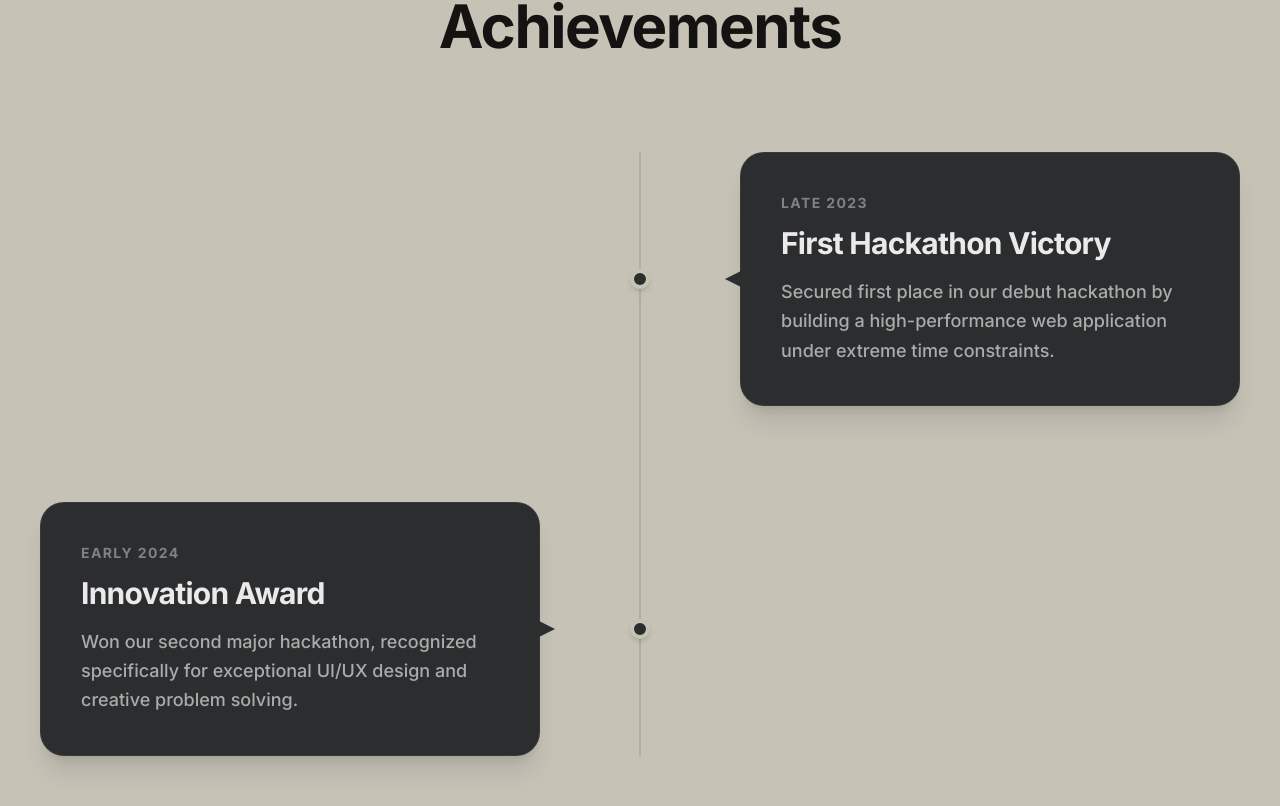
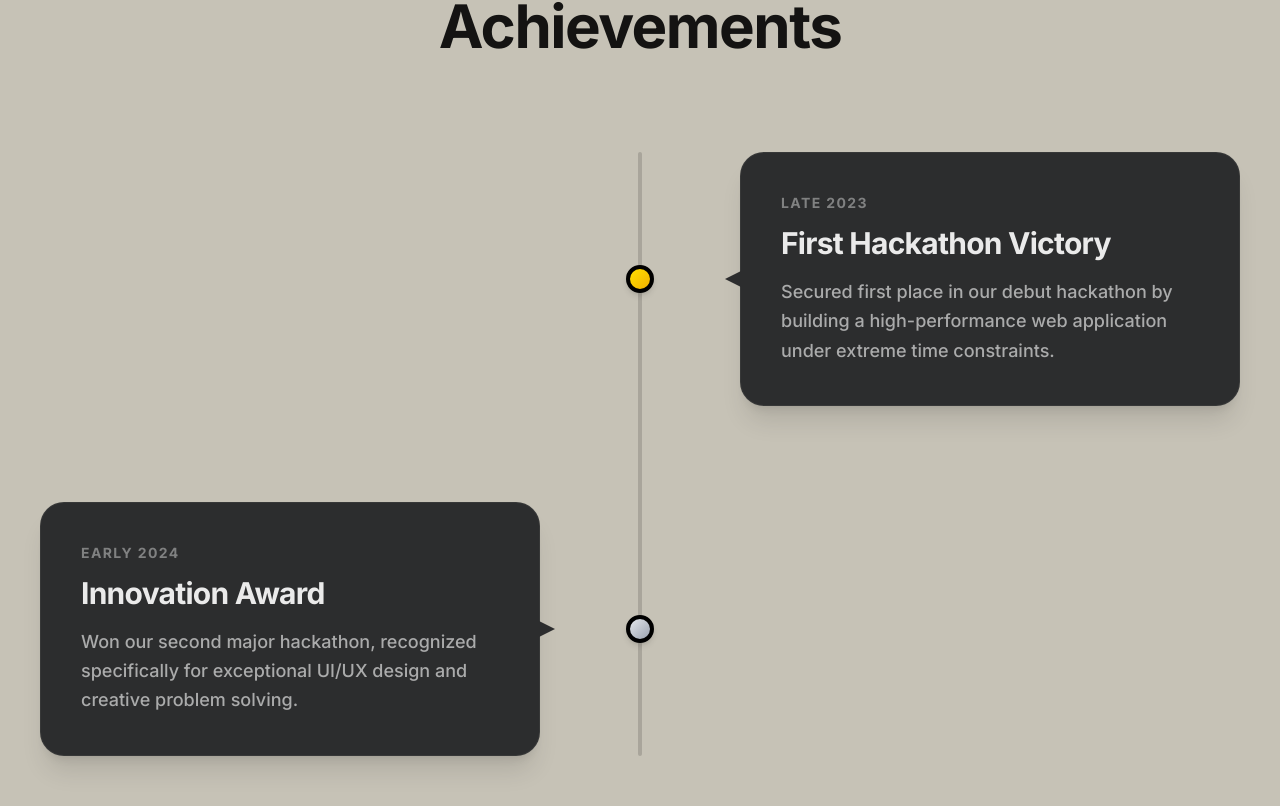
Before and after one commit to Darklordlucy/TeamArise, a Next.js app: page / in a window 1280 px wide. Shown: the part 4592-5398 px from the top of the page. Built offline with nearby package versions, Linux system fonts and the light colour scheme.

Commit message:
change in the dots

```diff
--- a/src/components/Achievements.tsx
+++ b/src/components/Achievements.tsx
@@ -7,12 +7,14 @@ const achievements = [
     title: "First Hackathon Victory",
     date: "Late 2023",
     description: "Secured first place in our debut hackathon by building a high-performance web application under extreme time constraints.",
+    dotColor: "bg-gradient-to-br from-yellow-300 to-yellow-500 border-black shadow-[0_0_15px_rgba(250,204,21,0.5)]",
   },
   {
     id: 2,
     title: "Innovation Award",
     date: "Early 2024",
     description: "Won our second major hackathon, recognized specifically for exceptional UI/UX design and creative problem solving.",
+    dotColor: "bg-gradient-to-br from-gray-200 to-gray-400 border-black shadow-[0_0_15px_rgba(156,163,175,0.5)]",
   }
 ];
 
@@ -27,7 +29,7 @@ export default function Achievements() {
 
         <div className="relative">
           {/* Timeline Center Line */}
-          <div className="absolute left-1/2 top-0 bottom-0 w-[2px] bg-black/10 transform -translate-x-1/2 hidden md:block rounded-full"></div>
+          <div className="absolute left-1/2 top-0 bottom-0 w-1 bg-black/15 transform -translate-x-1/2 hidden md:block rounded-full"></div>
 
           <div className="flex flex-col gap-16 md:gap-24 relative z-10">
             {achievements.map((achievement, index) => {
@@ -47,7 +49,7 @@ export default function Achievements() {
                       initial={{ scale: 0 }}
                       whileInView={{ scale: 1 }}
                       viewport={{ once: true, margin: "-100px" }}
-                      className="w-5 h-5 rounded-full bg-[#2C2D2E] border-4 border-[#c6c2b6] shadow-md z-10"
+                      className={`w-7 h-7 rounded-full border-4 shadow-md z-10 ${achievement.dotColor}`}
                     ></motion.div>
                   </div>
 
```
